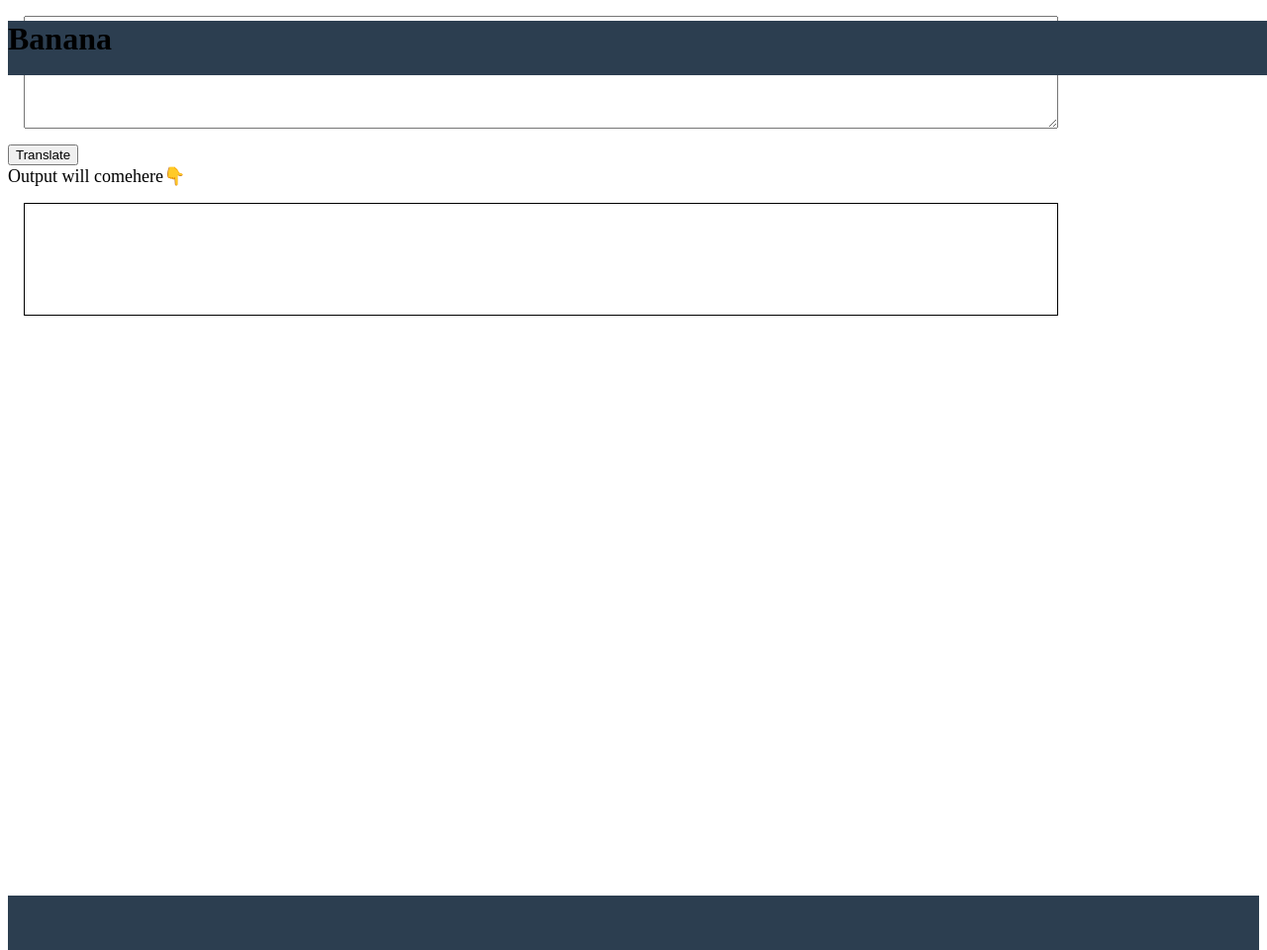
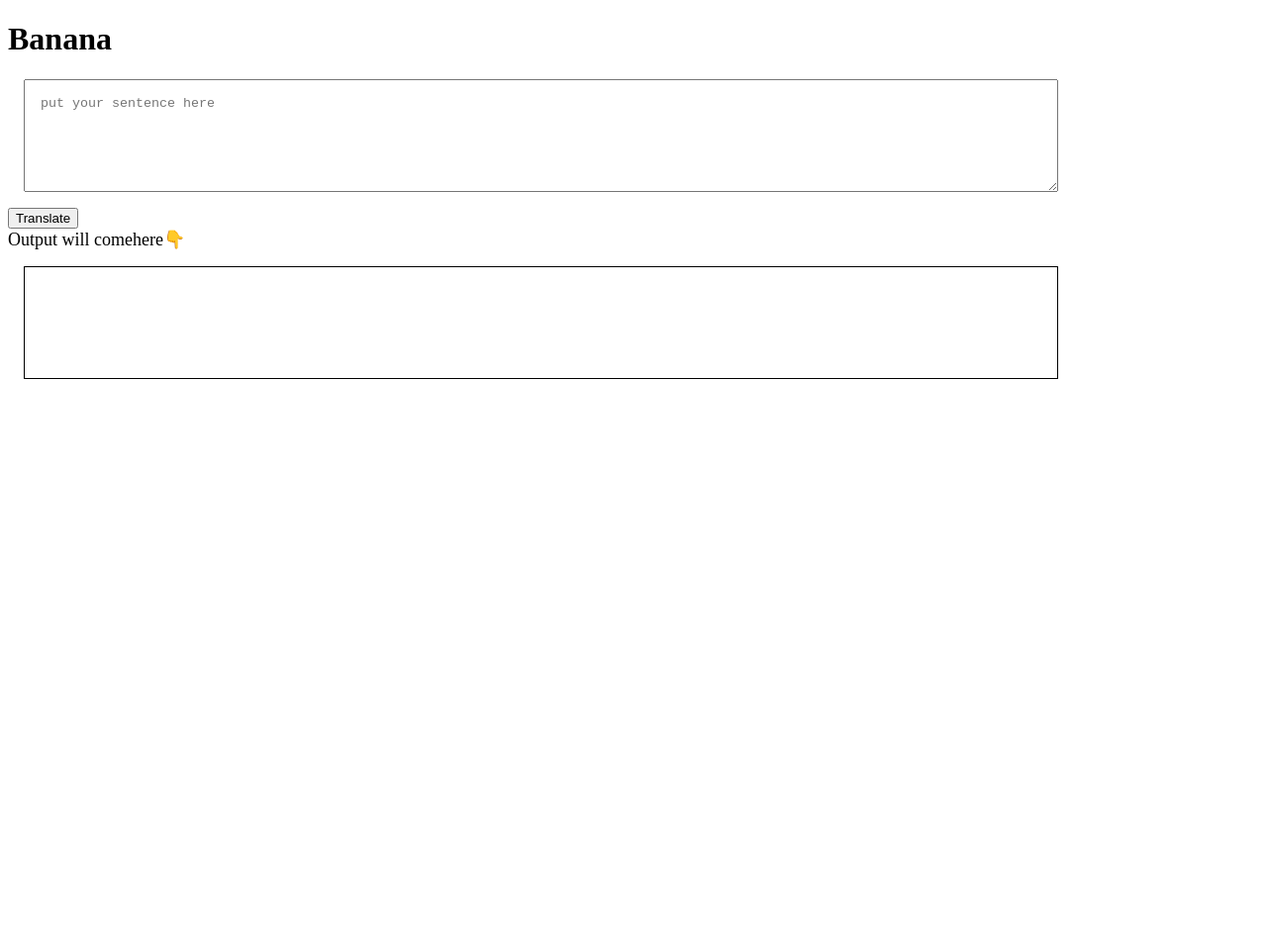
Before and after one commit to ayushicodes/minion-speak, a plain HTML site: page index.html in a window 1280 px wide. Shown: the whole page at 99% size. After the commit the page ends 800 px from the top, so only its background shows below. Drawn offline with Linux system fonts and the light colour scheme.

Commit message:
header and footer removed

```diff
--- a/index.html
+++ b/index.html
@@ -23,24 +23,6 @@
             display: block;
             border: 1px solid black;
         }
-
-        footer {
-            bottom: 15px;
-            background-color: #2c3e50;
-            width: 100%;
-            transform: translateY(570px);
-            height: 55px;
-            display: flex;
-            color: blanchedalmond;
-        }
-
-        .banana {
-            top: 0;
-            height: 55px;
-            width: 100%;
-            background-color: #2c3e50;
-            position: absolute;
-        }
     </style>
 </head>
 
```
